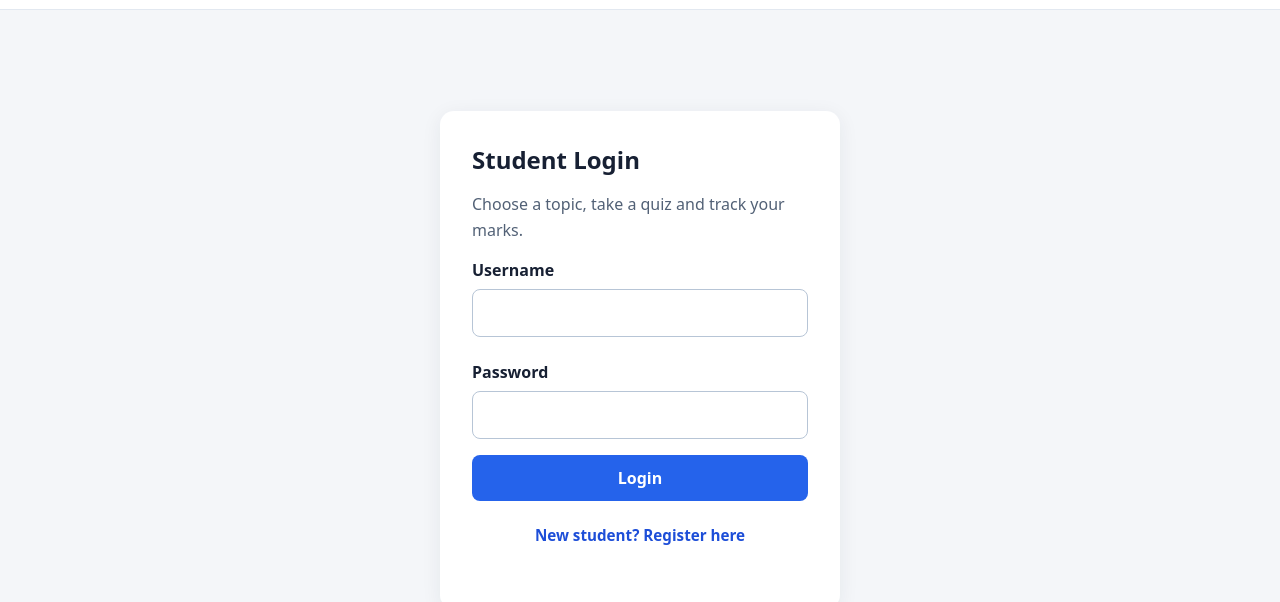
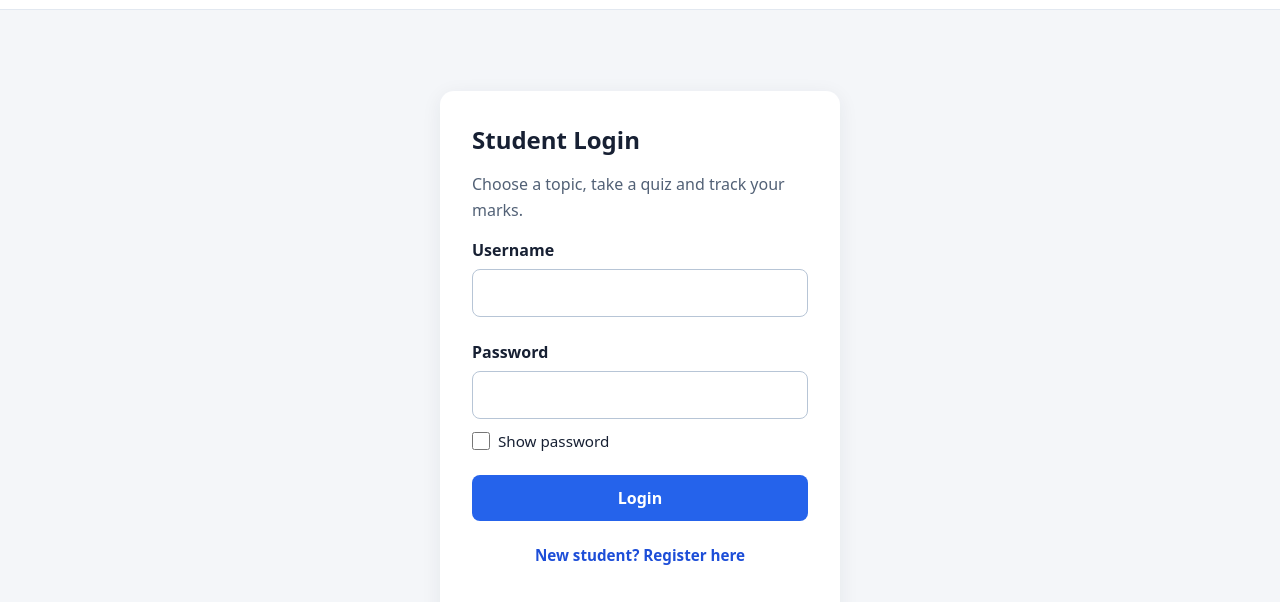
Before and after one commit to sbeghinbose/projects, a website: page hosted/public/index.html in a window 1280 px wide. Shown: the part 75-677 px from the top of the page. Drawn offline with Linux system fonts and the light colour scheme.

Commit message:
Add show password checkbox to login and registration

```diff
--- a/hosted/public/index.html
+++ b/hosted/public/index.html
@@ -1,11 +1,12 @@
 <!DOCTYPE html>
 <html lang="en"><head><meta charset="UTF-8"><meta name="viewport" content="width=device-width,initial-scale=1"><title>MCQ Portal - Login</title><style>
 [hidden]{display:none!important}*{box-sizing:border-box}body{font-family:system-ui,sans-serif;background:#f4f6f9;color:#172033;margin:0;min-height:100vh;display:grid;place-items:center;padding:100px 20px 30px}.topbar{position:absolute;top:0;left:0;right:0;padding:20px 6%;display:flex;align-items:center;justify-content:space-between;gap:16px;background:white;border-bottom:1px solid #e2e8f0}.brand{font-weight:700}.topbar nav{display:flex;gap:8px}.topbar a{padding:10px 18px;border-radius:8px;text-decoration:none;color:#1e40af;border:1px solid #cbd5e1}.topbar a[aria-current=page]{color:white;background:#2563eb;border-color:#2563eb}.card{background:white;padding:2rem;border-radius:14px;box-shadow:0 4px 20px #12243a12;width:min(100%,400px)}h1{font-size:1.5rem;margin:0 0 12px}.hint{color:#526176;line-height:1.6}label{display:block;margin-top:16px;font-weight:600}input,button{font:inherit;width:100%;padding:12px;margin:8px 0;border-radius:8px;border:1px solid #b7c5d6}button{background:#2563eb;color:white;border:none;font-weight:600;cursor:pointer}.toggle{background:none;color:#1d4ed8;padding:8px;font-size:.95rem}.admin-link{display:block;text-align:center;margin-top:18px;color:#334155}#msg{line-height:1.5} @media(max-width:500px){.topbar{padding:16px;align-items:flex-start}.brand{max-width:120px}.topbar a{padding:10px 12px}}
-</style></head><body><header class="topbar"><span class="brand">IGCSE MCQ Portal</span><nav aria-label="Choose login"><a href="/?role=student" id="studentTab">Students</a><a href="/?role=staff" id="staffTab">Staff</a></nav></header>
-<main class="card"><h1 id="form-title">Student Login</h1><p class="hint" id="loginHint"></p><form id="authForm"><div id="registrationDetails" hidden><label for="fullName">Student full name</label><input id="fullName" maxlength="160" autocomplete="name"><label for="email">Email (optional)</label><input id="email" type="email" maxlength="160" autocomplete="email"><label for="studentNumber">Student / admission number (optional)</label><input id="studentNumber" maxlength="160"><label for="className">Class / section (optional)</label><input id="className" maxlength="160"></div><label for="username">Username</label><input id="username" autocomplete="username" required maxlength="80"><label for="password">Password</label><input id="password" type="password" autocomplete="current-password" required maxlength="256"><button id="submit-btn" type="submit">Login</button></form><button class="toggle" id="toggle-text" type="button">New student? Register here</button><a class="admin-link" id="adminLink" href="/?role=admin" hidden>Administrator login</a><p id="msg" role="status"></p></main>
+.show-password{display:flex;align-items:center;gap:8px;margin:4px 0 16px;font-size:.95rem;font-weight:400;cursor:pointer}.show-password input{width:18px;height:18px;margin:0;padding:0;accent-color:#2563eb}</style></head><body><header class="topbar"><span class="brand">IGCSE MCQ Portal</span><nav aria-label="Choose login"><a href="/?role=student" id="studentTab">Students</a><a href="/?role=staff" id="staffTab">Staff</a></nav></header>
+<main class="card"><h1 id="form-title">Student Login</h1><p class="hint" id="loginHint"></p><form id="authForm"><div id="registrationDetails" hidden><label for="fullName">Student full name</label><input id="fullName" maxlength="160" autocomplete="name"><label for="email">Email (optional)</label><input id="email" type="email" maxlength="160" autocomplete="email"><label for="studentNumber">Student / admission number (optional)</label><input id="studentNumber" maxlength="160"><label for="className">Class / section (optional)</label><input id="className" maxlength="160"></div><label for="username">Username</label><input id="username" autocomplete="username" required maxlength="80"><label for="password">Password</label><input id="password" type="password" autocomplete="current-password" required maxlength="256"><label class="show-password"><input type="checkbox" id="showPassword" aria-controls="password"> Show password</label><button id="submit-btn" type="submit">Login</button></form><button class="toggle" id="toggle-text" type="button">New student? Register here</button><a class="admin-link" id="adminLink" href="/?role=admin" hidden>Administrator login</a><p id="msg" role="status"></p></main>
 <script>
+document.getElementById('showPassword').addEventListener('change',event=>{document.getElementById('password').type=event.target.checked?'text':'password'});
 let isRegister=false;const requested=new URLSearchParams(location.search).get('role');const portal=['staff','admin'].includes(requested)?requested:'student';const title=portal==='admin'?'Administrator':portal==='staff'?'Staff':'Student';
-function render(){document.getElementById('registrationDetails').hidden=!isRegister;document.getElementById('fullName').required=isRegister;document.querySelectorAll('#registrationDetails input').forEach(input=>input.disabled=!isRegister);document.getElementById('form-title').textContent=isRegister?'Register Student Account':title+' Login';document.getElementById('submit-btn').textContent=isRegister?'Register':'Login';document.getElementById('toggle-text').hidden=portal!=='student';document.getElementById('toggle-text').textContent=isRegister?'Already registered? Login':'New student? Register here';document.getElementById('adminLink').hidden=portal!=='staff';document.getElementById('loginHint').textContent=portal==='staff'?'Use the staff account provided by your administrator.':portal==='admin'?'Manage staff accounts, subjects and question upload access.':isRegister?'Create your student account to start topic quizzes.':'Choose a topic, take a quiz and track your marks.';document.getElementById('password').autocomplete=isRegister?'new-password':'current-password';document.getElementById(portal==='student'?'studentTab':'staffTab').setAttribute('aria-current','page')}
+function render(){document.getElementById('showPassword').checked=false;document.getElementById('password').type='password';document.getElementById('registrationDetails').hidden=!isRegister;document.getElementById('fullName').required=isRegister;document.querySelectorAll('#registrationDetails input').forEach(input=>input.disabled=!isRegister);document.getElementById('form-title').textContent=isRegister?'Register Student Account':title+' Login';document.getElementById('submit-btn').textContent=isRegister?'Register':'Login';document.getElementById('toggle-text').hidden=portal!=='student';document.getElementById('toggle-text').textContent=isRegister?'Already registered? Login':'New student? Register here';document.getElementById('adminLink').hidden=portal!=='staff';document.getElementById('loginHint').textContent=portal==='staff'?'Use the staff account provided by your administrator.':portal==='admin'?'Manage staff accounts, subjects and question upload access.':isRegister?'Create your student account to start topic quizzes.':'Choose a topic, take a quiz and track your marks.';document.getElementById('password').autocomplete=isRegister?'new-password':'current-password';document.getElementById(portal==='student'?'studentTab':'staffTab').setAttribute('aria-current','page')}
 document.getElementById('toggle-text').onclick=()=>{isRegister=!isRegister;document.getElementById('msg').textContent='';render()};render();
 document.getElementById('authForm').onsubmit=async event=>{event.preventDefault();const msg=document.getElementById('msg'),button=document.getElementById('submit-btn');button.disabled=true;try{const res=await fetch(isRegister?'/api/register':'/api/login',{method:'POST',headers:{'Content-Type':'application/json'},body:JSON.stringify({username:document.getElementById('username').value,password:document.getElementById('password').value,role:'student',portal,...(isRegister?{fullName:document.getElementById('fullName').value,email:document.getElementById('email').value,studentNumber:document.getElementById('studentNumber').value,className:document.getElementById('className').value}:{})})});const data=await res.json();msg.style.color=res.ok?'#166534':'#b91c1c';if(!res.ok){msg.textContent=data.error;return}if(isRegister){isRegister=false;render();msg.textContent=data.message}else location.href=data.role==='admin'?'/admin.html':data.role==='staff'?'/staff.html':'/student.html'}catch{msg.textContent='Unable to connect. Please try again.'}finally{button.disabled=false}};
 </script></body></html>
```
Also changed, not shown: hosted/assets.json (+1 -1 lines).
